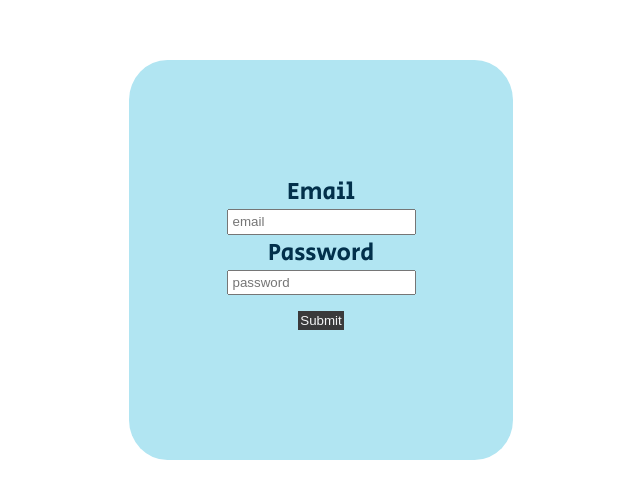
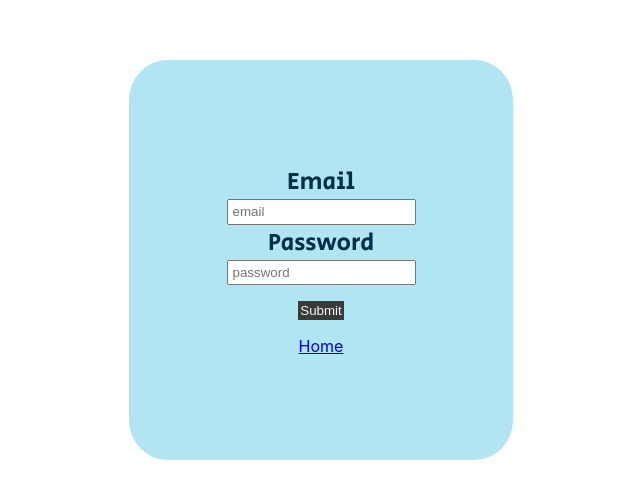
Before and after one commit to nathanielmillard/rancid-tomatillos, a React (Create React App) app: page /sign-in in a window 1280 px wide. Shown: the part 140-638 px from the top of the page, without its empty margins (319-959 px from the left). Built offline with nearby package versions, Linux system fonts and the light colour scheme; a web font is replaced by a local one.

Commit message:
Add button to escape sing in page.

```diff
--- a/src/components/Sign-In/Sign-In.js
+++ b/src/components/Sign-In/Sign-In.js
@@ -1,5 +1,5 @@
 import React, {Component} from 'react'
-
+import {Link} from 'react-router-dom'
 import {logInUser} from '../../apiCalls.js'
 import PropTypes from 'prop-types';
 
@@ -42,6 +42,8 @@ class SignIn extends Component {
         <input name='password' type='password' placeholder='password' onChange={this.updateState}/>
         <button onClick={this.evaluateUser}>Submit</button>
         { (this.state.wrongInput || this.state.error) ? <h3>{this.state.wrongInput || this.state.error }</h3> : ''}
+
+        <Link to='/'>Home</Link>
       </form>
     )
 }
```
